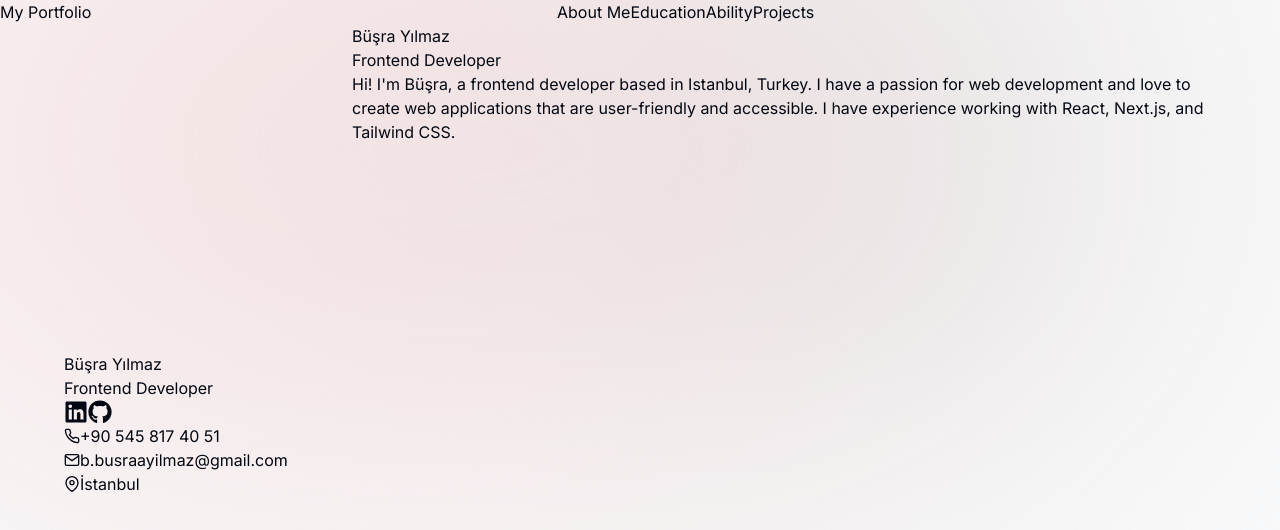
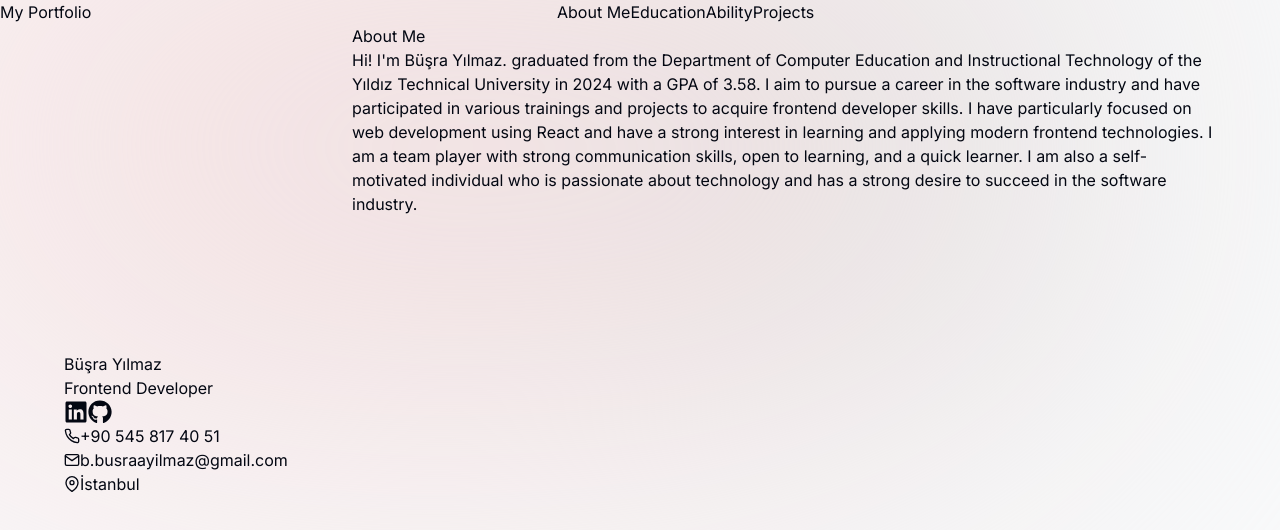
Before and after one commit to yilmaz-busra/my-portfolio, a Next.js app: page / in a window 1280 px wide. Shown: the top 530 px of the page. Built offline with nearby package versions, Linux system fonts and the light colour scheme.

Commit message:
refactor: Update About component and profile information

```diff
--- a/src/Components/About.jsx
+++ b/src/Components/About.jsx
@@ -12,14 +12,20 @@ function About() {
         />
       </div> */}
 
-      <div className="lg:w-1/2 w-full lg:pl-10 lg:py-6 mt-6 lg:mt-0">
-        <h1>Büşra Yılmaz</h1>
-        <p>Frontend Developer</p>
+      <div className="max-w-sm mx-auto bg-white rounded-xl shadow-md overflow-hidden md:max-w-2xl">
+        <h1>About Me</h1>
         <p>
-          Hi! I&apos;m Büşra, a frontend developer based in Istanbul, Turkey. I
-          have a passion for web development and love to create web applications
-          that are user-friendly and accessible. I have experience working with
-          React, Next.js, and Tailwind CSS.
+          Hi! I&apos;m Büşra Yılmaz. graduated from the Department of Computer
+          Education and Instructional Technology of the Yıldız Technical
+          University in 2024 with a GPA of 3.58. I aim to pursue a career in the
+          software industry and have participated in various trainings and
+          projects to acquire frontend developer skills. I have particularly
+          focused on web development using React and have a strong interest in
+          learning and applying modern frontend technologies. I am a team player
+          with strong communication skills, open to learning, and a quick
+          learner. I am also a self-motivated individual who is passionate about
+          technology and has a strong desire to succeed in the software
+          industry.
         </p>
       </div>
     </div>
```
